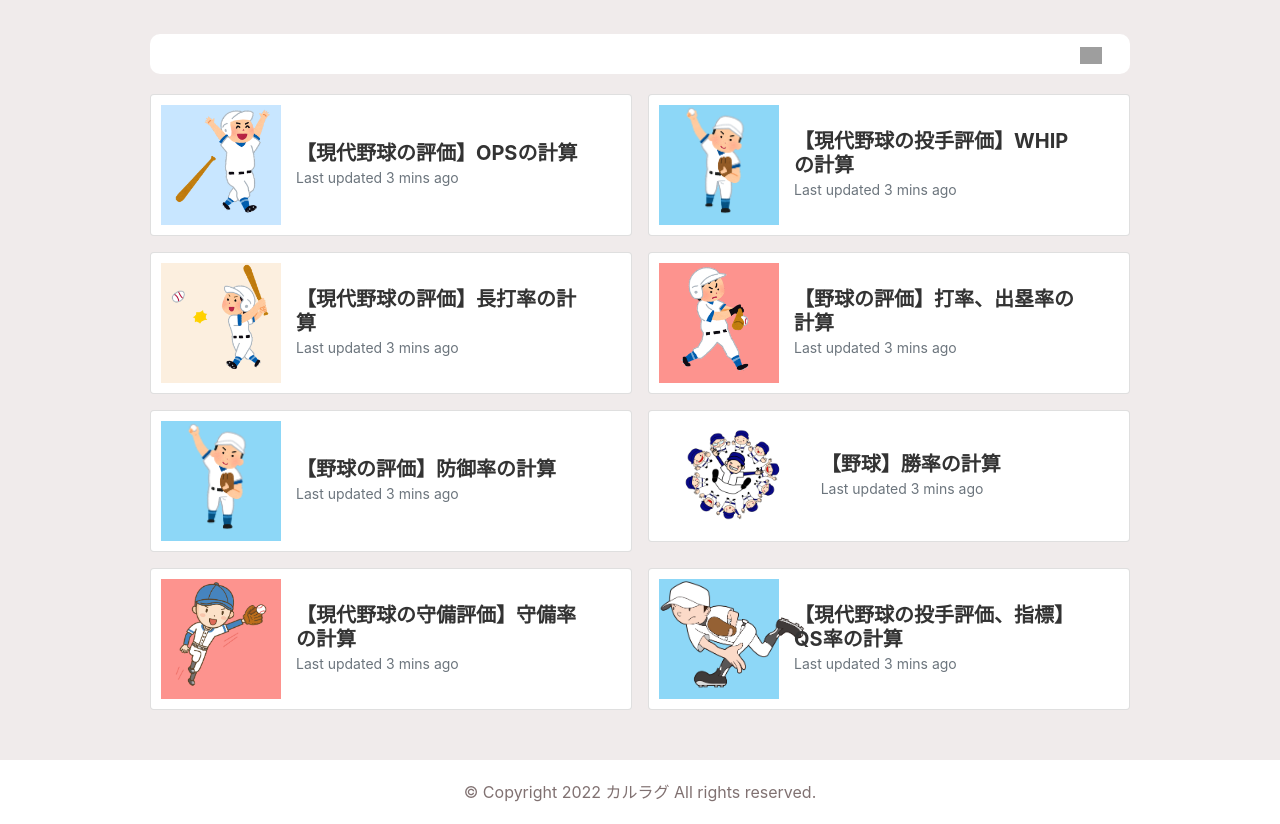
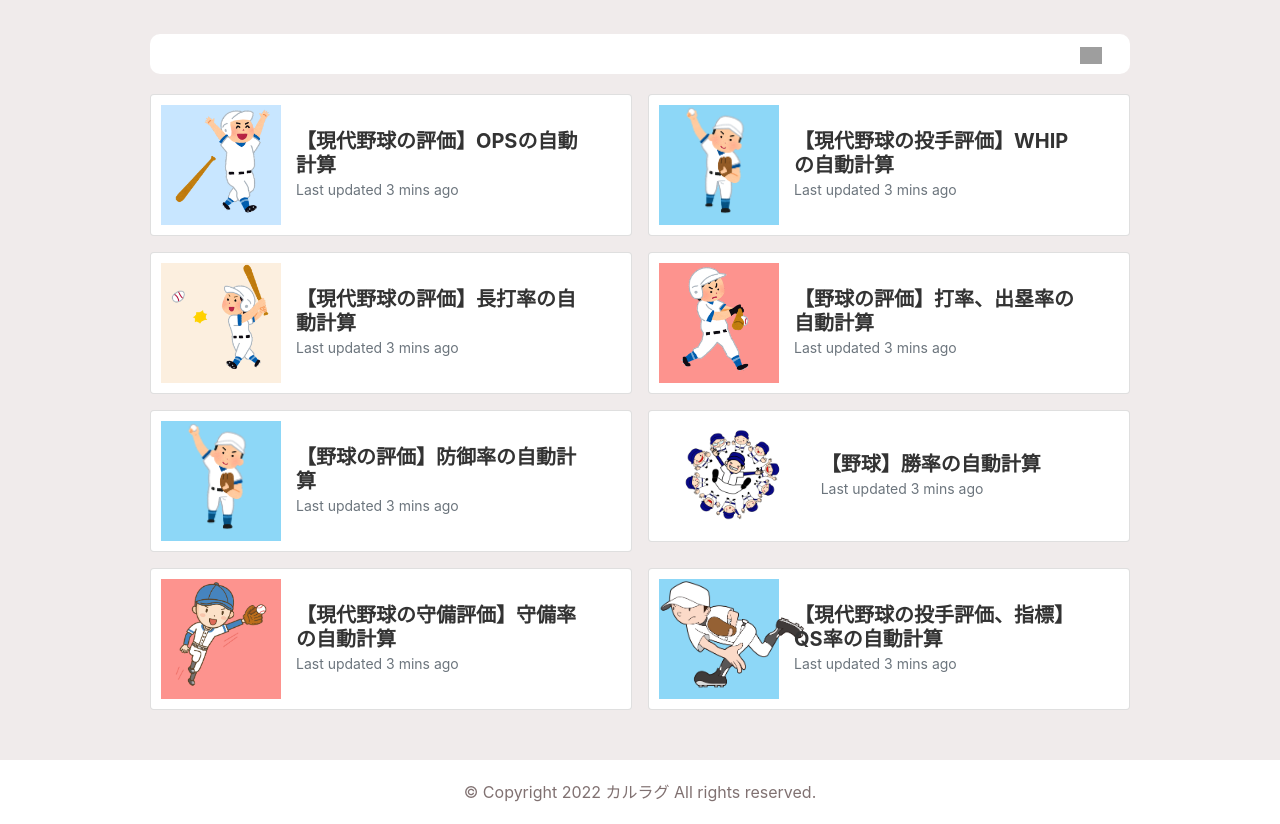
Before and after one commit to rk5155/calragu, a Vue app: page /baseball in a window 1280 px wide. Shown: the part 680-1504 px from the top of the page. Built offline with nearby package versions, Linux system fonts and the light colour scheme; grey boxes are pictures that could not be loaded; a web font is replaced by a local one.

Commit message:
タイトル変更

```diff
--- a/src/mixins/articles.js
+++ b/src/mixins/articles.js
@@ -4,14 +4,14 @@ export default {
             keyword: "",
             articles: [],
             newArticle: [
-                { title: "【現代野球の評価】OPSの計算", category: "スポーツ", url: "/baseball/ops" },
-                { title: "【現代野球の投手評価】WHIPの計算", category: "スポーツ", url: "/baseball/whip" },
-                { title: "【現代野球の評価】長打率の計算", category: "スポーツ", url: "/baseball/slugging-percentage" },
-                { title: "【野球の評価】打率、出塁率の計算", category: "スポーツ", url: "/baseball/base-percentage" },
+                { title: "【現代野球の評価】OPSの自動計算", category: "スポーツ", url: "/baseball/ops" },
+                { title: "【現代野球の投手評価】WHIPの自動計算", category: "スポーツ", url: "/baseball/whip" },
+                { title: "【現代野球の評価】長打率の自動計算", category: "スポーツ", url: "/baseball/slugging-percentage" },
+                { title: "【野球の評価】打率、出塁率の自動計算", category: "スポーツ", url: "/baseball/base-percentage" },
             ],
             sports: [
                 {
-                    title: "【現代野球の評価】OPSの計算",
+                    title: "【現代野球の評価】OPSの自動計算",
                     text: "【出塁率】＋【長打率】＝【ＯＰＳ】",
                     img: require('@/assets/images/sports/baseball/baseball_homerun_man.png'),
                     category: "スポーツ", subcategory: "野球",
@@ -19,7 +19,7 @@ export default {
                     source: "https://npb.jp/scoring/calculation.html"
                 },
                 {
-                    title: "【現代野球の投手評価】WHIPの計算",
+                    title: "【現代野球の投手評価】WHIPの自動計算",
                     text: "WHIP = 与四球数 + 被安打数 ÷ 投球回数",
                     img: require('@/assets/images/sports/baseball/baseball_pitcher_overthrow.png'),
                     category: "スポーツ", subcategory: "野球",
@@ -27,7 +27,7 @@ export default {
                     source: "https://npb.jp/scoring/calculation.html"
                 },
                 {
-                    title: "【現代野球の評価】長打率の計算",
+                    title: "【現代野球の評価】長打率の自動計算",
                     text: "長打率 = 塁打数 ÷ 打数",
                     img: require('@/assets/images/sports/baseball/baseball_hit_woman.png'),
                     category: "スポーツ",
@@ -37,7 +37,7 @@ export default {
                     source: "https://npb.jp/scoring/calculation.html"
                 },
                 {
-                    title: "【野球の評価】打率、出塁率の計算",
+                    title: "【野球の評価】打率、出塁率の自動計算",
                     text:`打率 ＝ 安打数÷打数<br><br>打率とは、打席数から犠打、犠飛、四死球を除いた打数のうち、安打の割合を表します。<br><br>出塁率 =（安打数 + 四球数 + 死球数）÷（打数 + 四球数 + 死球数 + 犠飛数）`,
                     img: require('@/assets/images/sports/baseball/baseball_batter_man.png'),
                     category: "スポーツ",
@@ -47,7 +47,7 @@ export default {
                     source: "https://npb.jp/scoring/calculation.html"
                 },
                 {
-                    title: "【野球の評価】防御率の計算",
+                    title: "【野球の評価】防御率の自動計算",
                     text: `防御率 ＝ 自責点×9÷投球回数`,
                     img: require('@/assets/images/sports/baseball/baseball_pitcher_overthrow.png'),
                     category: "スポーツ",
@@ -57,7 +57,7 @@ export default {
                     source: "https://npb.jp/scoring/calculation.html"
                 },
                 {
-                    title: "【野球】勝率の計算",
+                    title: "【野球】勝率の自動計算",
                     text: "勝率 ＝ 勝試合数÷（勝試合数＋敗試合数）",
                     img: require('@/assets/images/sports/baseball/baseball_01.jpg'),
                     category: "スポーツ",
@@ -66,7 +66,7 @@ export default {
                     source: "https://npb.jp/scoring/calculation.html"
                 },
                 {
-                    title: "【現代野球の守備評価】守備率の計算",
+                    title: "【現代野球の守備評価】守備率の自動計算",
                     text: "守備率 ＝ （刺殺＋補殺）÷（刺殺＋補殺＋失策）",
                     img: require('@/assets/images/sports/baseball/baseball_02.png'),
                     category: "スポーツ",
@@ -75,7 +75,7 @@ export default {
                     source: "https://npb.jp/scoring/calculation.html"
                 },
                 {
-                    title: "【現代野球の投手評価、指標】QS率の計算",
+                    title: "【現代野球の投手評価、指標】QS率の自動計算",
                     text: "QS率 = QS数 ÷ 先発登板数<br><br>QS = 先発投手が６イニング以上を投げ、かつ自責点を３失点以内に抑える。",
                     img: require('@/assets/images/sports/baseball/baseball_03.png'),
                     category: "スポーツ",
@@ -85,7 +85,7 @@ export default {
                     source: "https://ja.wikipedia.org/wiki/%E3%82%AF%E3%82%AA%E3%83%AA%E3%83%86%E3%82%A3%E3%83%BB%E3%82%B9%E3%82%BF%E3%83%BC%E3%83%88"
                 },
                 {
-                    title: "【サッカー】勝ち点の計算",
+                    title: "【サッカー】勝ち点の自動計算",
                     text: "勝ち :  3 点<br>引き分け : 1 点<br>負け : 0 点",
                     img: require('@/assets/images/sports/soccer/soccer_dribble2.png'),
                     category: "スポーツ",
--- a/src/router.js
+++ b/src/router.js
@@ -27,52 +27,52 @@ export default new Router({
     {
       path: '/baseball',
       component: Baseball,
-      meta: { title: '現代野球における指標の計算', desc: '現代野球において、選手を評価する指標があります。野球におけるいろいろな指標の計算方法をまとめました。' }
+      meta: { title: '現代野球における指標の自動計算', desc: '現代野球において、選手を評価する指標があります。野球におけるいろいろな指標の自動計算方法をまとめました。' }
     },
     {
         path: '/baseball/ops',
         component: Ops,
-        meta: { title: '【現代野球の評価】OPSの計算', desc: '現代野球でＯＰＳは得点相関と関係性が高く、ＯＰＳが高い打者は優秀だとされています。' }
+        meta: { title: '【現代野球の評価】OPSの自動計算', desc: '現代野球でＯＰＳは得点相関と関係性が高く、ＯＰＳが高い打者は優秀だとされています。' }
     },
     {
       path: '/baseball/whip',
       component: Whip,
-      meta: { title: '【現代野球の投手評価】WHIPの計算', desc: '1イニングあたりに何人の走者を出しているかを算出しています。' }
+      meta: { title: '【現代野球の投手評価】WHIPの自動計算', desc: '1イニングあたりに何人の走者を出しているかを算出しています。' }
     },
     {
       path: '/baseball/slugging-percentage',
       component: SluggingPercentage,
-      meta: { title: '【現代野球の評価】長打率の計算', desc: '長打率とは、1打数あたりの塁打数の平均値を表します。塁打とは、「単打＝1、二塁打＝2、三塁打＝3、本塁打＝4」として計算します。1打数1安打1本塁打の選手は、塁打数の4を打数の1で割るので、長打率4.000となるわけです。' }
+      meta: { title: '【現代野球の評価】長打率の自動計算', desc: '長打率とは、1打数あたりの塁打数の平均値を表します。塁打とは、「単打＝1、二塁打＝2、三塁打＝3、本塁打＝4」として計算します。1打数1安打1本塁打の選手は、塁打数の4を打数の1で割るので、長打率4.000となるわけです。' }
     },
     {
       path: '/baseball/base-percentage',
       component: BasePercentage,
-      meta: { title: '【野球の評価】打率、出塁率の計算', desc: '出塁率とは、打数、四球、死球、犠飛の合計数のうち、四球、死球、安打で出塁した割合を表します。犠飛のときは出塁ではないので出塁率は下がります。犠打も出塁ではないですが計算から除かれている為、出塁率は変わりません。また失策で出塁したときは、打数が1増えるだけなので出塁率は下がります。' }
+      meta: { title: '【野球の評価】打率、出塁率の自動計算', desc: '出塁率とは、打数、四球、死球、犠飛の合計数のうち、四球、死球、安打で出塁した割合を表します。犠飛のときは出塁ではないので出塁率は下がります。犠打も出塁ではないですが計算から除かれている為、出塁率は変わりません。また失策で出塁したときは、打数が1増えるだけなので出塁率は下がります。' }
     },
     {
       path: '/baseball/defense',
       component: Defense,
-      meta: { title: '【野球の評価】防御率の計算', desc: '防御率とは、その投手が9イニング（1試合）を投げたとしたら何点に抑えられるかを示す指標です。基準となるのが自責点で、自責点とは失策や捕逸などが絡まない、投手が責任を負わなければならない失点のことです。' }
+      meta: { title: '【野球の評価】防御率の自動計算', desc: '防御率とは、その投手が9イニング（1試合）を投げたとしたら何点に抑えられるかを示す指標です。基準となるのが自責点で、自責点とは失策や捕逸などが絡まない、投手が責任を負わなければならない失点のことです。' }
     },
     {
       path: '/baseball/win',
       component: Winbase,
-      meta: { title: '【野球】勝率の計算', desc: '勝率とは、引分試合を除いた試合数のうち、勝った割合を表します。' }
+      meta: { title: '【野球】勝率の自動計算', desc: '勝率とは、引分試合を除いた試合数のうち、勝った割合を表します。' }
     },
     {
       path: '/baseball/defensive',
       component: Defensive,
-      meta: { title: '【現代野球の守備評価】守備率の計算', desc: '守備率とは、守備機会（アウトに関与した機会）、すなわち刺殺、補殺、失策の合計のうち、失策をしなかった割合を表します。例えばサードゴロで三塁手から一塁手に送球しアウトにした場合、送球した三塁手に補殺が、送球を受けた一塁手に刺殺がそれぞれ与えられます。フライを捕ってアウトにした場合は捕球した野手に刺殺が与えられます。' }
+      meta: { title: '【現代野球の守備評価】守備率の自動計算', desc: '守備率とは、守備機会（アウトに関与した機会）、すなわち刺殺、補殺、失策の合計のうち、失策をしなかった割合を表します。例えばサードゴロで三塁手から一塁手に送球しアウトにした場合、送球した三塁手に補殺が、送球を受けた一塁手に刺殺がそれぞれ与えられます。フライを捕ってアウトにした場合は捕球した野手に刺殺が与えられます。' }
     },
     {
       path: '/baseball/qs',
       component: Qs,
-      meta: { title: '【現代野球の投手評価、指標】QS率の計算', desc: 'QS（クオリティ・スタート）とは、先発投手を評価する指標として使用されます。' }
+      meta: { title: '【現代野球の投手評価、指標】QS率の自動計算', desc: 'QS（クオリティ・スタート）とは、先発投手を評価する指標として使用されます。' }
     },
     {
         path: '/soccer/points',
         component: Points,
-        meta: { title: '【サッカー】勝ち点の計算', desc: 'サッカーの勝利3点、引分1点、敗北0点という方式である。' }
+        meta: { title: '【サッカー】勝ち点の自動計算', desc: 'サッカーの勝利3点、引分1点、敗北0点という方式である。' }
     },
     {
       path: '/health/bmi',
```
